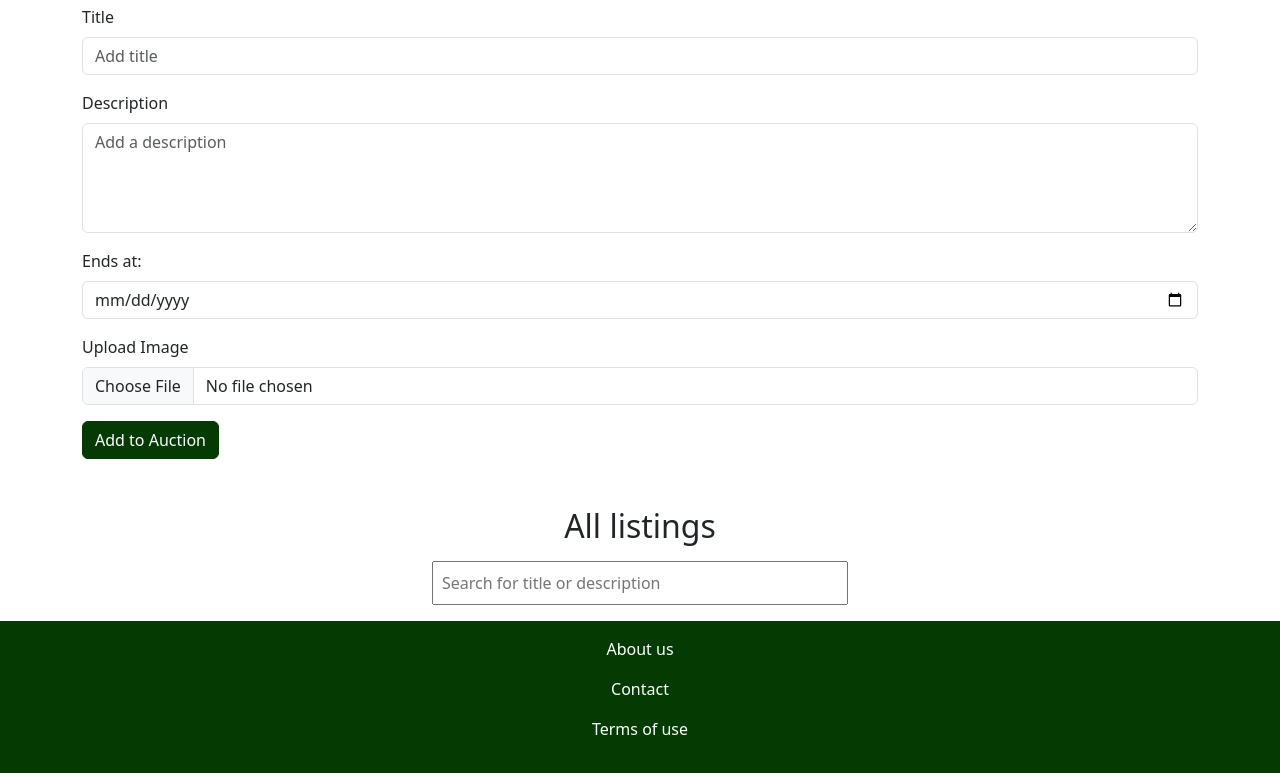
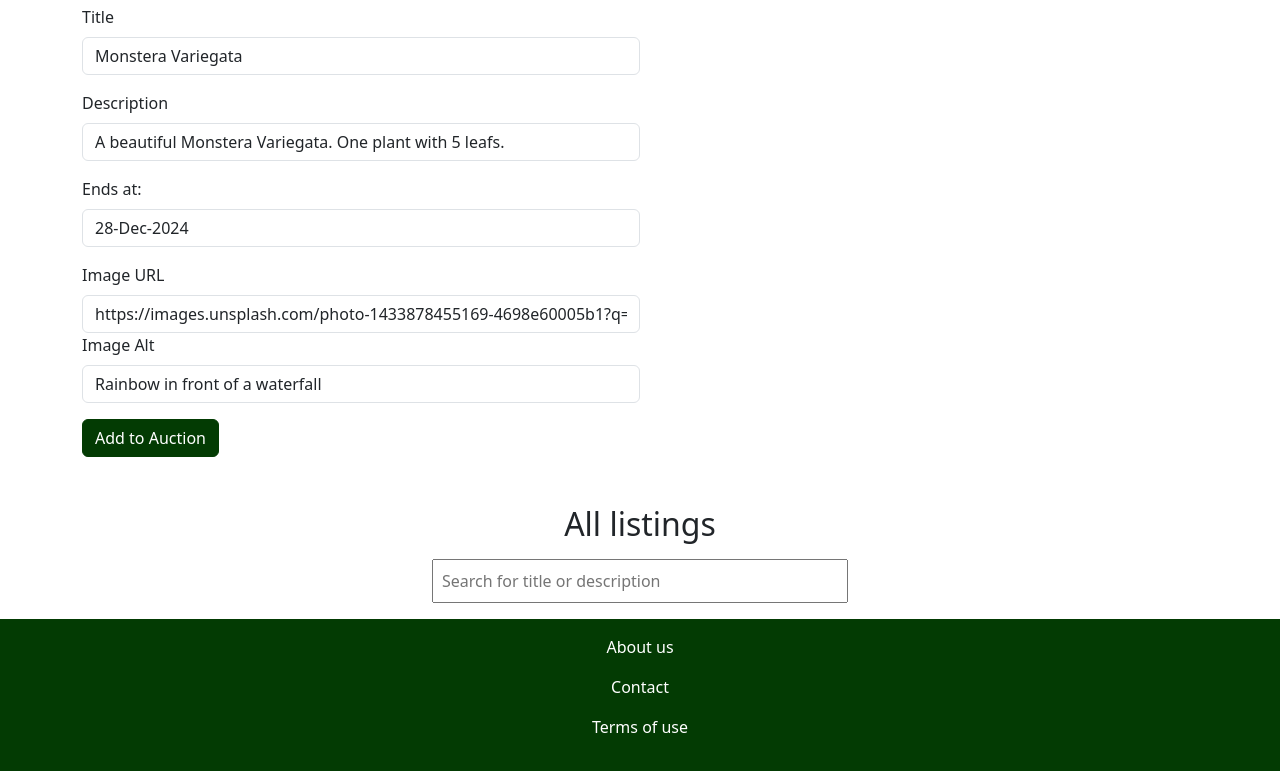
Before and after one commit to elinkrull/semester-project-2, a website: page listings/index.html in a window 1280 px wide. Shown: the part 362-1135 px from the top of the page. Drawn offline with nearby package versions, Linux system fonts and the light colour scheme; files that its build step writes are made by us from their sources; files whose address does not match are found by name.

Commit message:
small adjustments/clean-up in code

```diff
--- a/listings/index.html
+++ b/listings/index.html
@@ -10,7 +10,8 @@
 	<link rel="stylesheet" href="../dist/css/index.css">
 	<!-- <script src="https://kit.fontawesome.com/727f4fec37.js" crossorigin="anonymous"></script> -->
 	<script defer src="https://cdn.jsdelivr.net/npm/bootstrap@5.3.0/dist/js/bootstrap.bundle.min.js"></script>
-	<script type="module" src="script/create.mjs"></script>
+	<script type="module" src="../script/create.mjs"></script>
+
 </head>
 
 <body class="min-vh-100">
@@ -41,36 +42,50 @@
 	<main>
 		<!-- post form start -->
 		<div class="container mt-5">
-			<h1 class="mb-4">Add Object</h1>
-			<form id="create-new-listing-form" action="/submit-auction" method="POST" enctype="multipart/form-data">
+			<h1 class="mb-4">Add Listing</h1>
+			<form id="create-new-listing-form" class="col-md-6">
+
 				<!-- Title Field -->
 				<div class="mb-3">
-					<label for="title" class="form-label">Title</label>
-					<input type="text" class="form-control" id="title" name="title" required placeholder="Add title">
+					<label for="create-title" class="form-label">Title</label>
+					<input type="text" class="form-control" id="create-title" name="title" required
+						placeholder="Add title" value="Monstera Variegata">
 				</div>
 
 				<!-- Description Field -->
 				<div class="mb-3">
-					<label for="description" class="form-label">Description</label>
-					<textarea class="form-control" id="description" name="description" rows="4" required
-						placeholder="Add a description"></textarea>
+					<label for="create-description" class="form-label">Description</label>
+					<input class="form-control" id="create-description" name="description" rows="4" required
+						placeholder="Add a description"
+						value="A beautiful Monstera Variegata. One plant with 5 leafs."></input>
 				</div>
 
 				<!-- Auction ends at Field -->
 				<div class="mb-3">
-					<label for="ends-at" class="form-label">Ends at:</label>
-					<input type="date" class="form-control" id="ending-date" name="Ends at" required
-						placeholder="Enter the ending time">
+					<label for="create-ends-at" class="form-label">Ends at:</label>
+					<input class="form-control" id="create-ends-at" name="Ends at" required
+						placeholder="Enter the ending time" value="28-Dec-2024">
 				</div>
 
 				<!-- Image Upload Field -->
+				<!-- <div class="mb-3">
+					<label for="create-image" class="form-label">Upload Image</label>
+					<input class="form-control" type="file" id="create-image" name="image" accept="image/*" required>
+				</div> -->
 				<div class="mb-3">
-					<label for="image" class="form-label">Upload Image</label>
-					<input class="form-control" type="file" id="image" name="image" accept="image/*" required>
+					<label for="create-image-url" class="form-label">Image URL</label>
+					<input class="form-control" id="create-image-url" name=image-url" required placeholder="Image URL"
+						value="https://images.unsplash.com/photo-1433878455169-4698e60005b1?q=80&w=2940&auto=format&fit=crop&ixlib=rb-4.0.3&ixid=M3wxMjA3fDB8MHxwaG90by1wYWdlfHx8fGVufDB8fHx8fA%3D%3D>
+				</div>
+
+				<div class=" mb-3">
+					<label for="create-img-alt" class="form-label">Image Alt</label>
+					<input class="form-control" id="create-img-alt" name=img-alt" required placeholder="Image alt"
+						value="Rainbow in front of a waterfall">
 				</div>
 
 				<!-- Submit Button -->
-				<button type="submit" class="btn btn-primary mb-5">Add to Auction</button>
+				<button type="create-submit" id="create-submit-btn" class="btn btn-primary mb-5">Add to Auction</button>
 			</form>
 		</div>
 		<!-- Post listing form end -->
```
Also changed, not shown: profile/index.html (+2 -2 lines).
